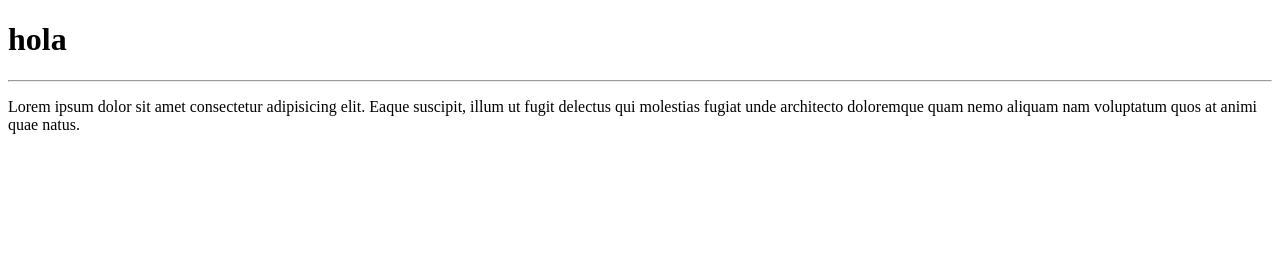
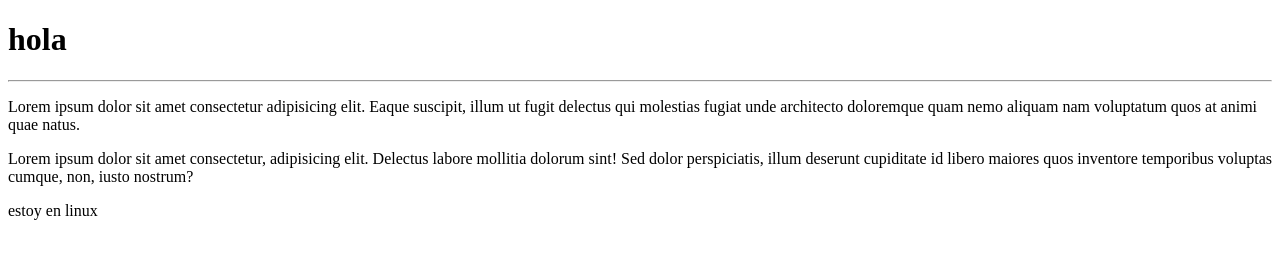
Before and after one commit to Norteuy/HolaMundo, a plain HTML site: page ejemplo/index.html in a window 1280 px wide. Drawn offline with Linux system fonts and the light colour scheme.

Commit message:
cambio desde linux

```diff
--- a/ejemplo/index.html
+++ b/ejemplo/index.html
@@ -10,5 +10,7 @@
     <h1>hola</h1>
     <hr>
     <p>Lorem ipsum dolor sit amet consectetur adipisicing elit. Eaque suscipit, illum ut fugit delectus qui molestias fugiat unde architecto doloremque quam nemo aliquam nam voluptatum quos at animi quae natus.</p>
+    <p>Lorem ipsum dolor sit amet consectetur, adipisicing elit. Delectus labore mollitia dolorum sint! Sed dolor perspiciatis, illum deserunt cupiditate id libero maiores quos inventore temporibus voluptas cumque, non, iusto nostrum?</p>
+    <p>estoy en linux</p>
 </body>
 </html>
```
